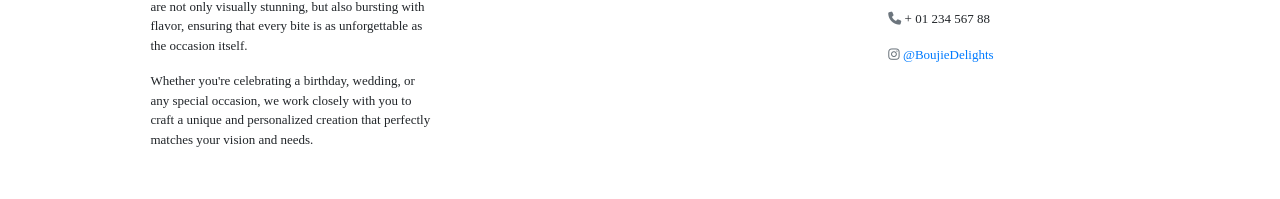
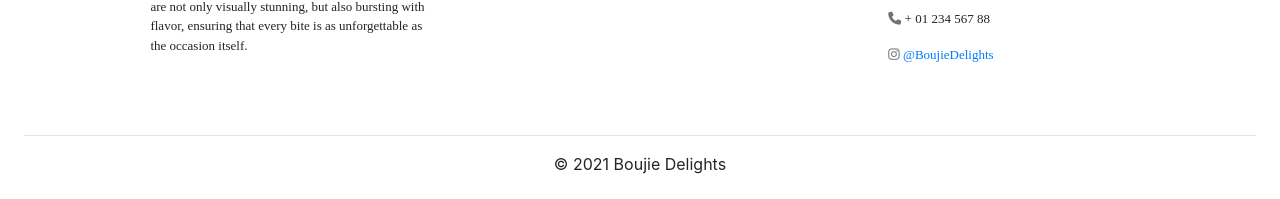
Before and after one commit to tlchambers/the-cake-shop, a React (Create React App) app: page / in a window 1280 px wide. Shown: the part 1031-1230 px from the top of the page. Built offline with nearby package versions, Linux system fonts and the light colour scheme; a web font is replaced by a local one.

Commit message:
Footer text info updated

```diff
--- a/src/components/Footer.js
+++ b/src/components/Footer.js
@@ -19,12 +19,6 @@ function Footer() {
                   Our bespoke creations are not only visually
                   stunning, but also bursting with flavor, ensuring that every
                   bite is as unforgettable as the occasion itself.
-                </p>
-                <p>
-                Whether you're celebrating a birthday, wedding, or any special
-                  occasion, we work closely with you to craft a unique and
-                  personalized creation that perfectly matches your vision and
-                  needs.
                 </p>
               </div>
 
```
